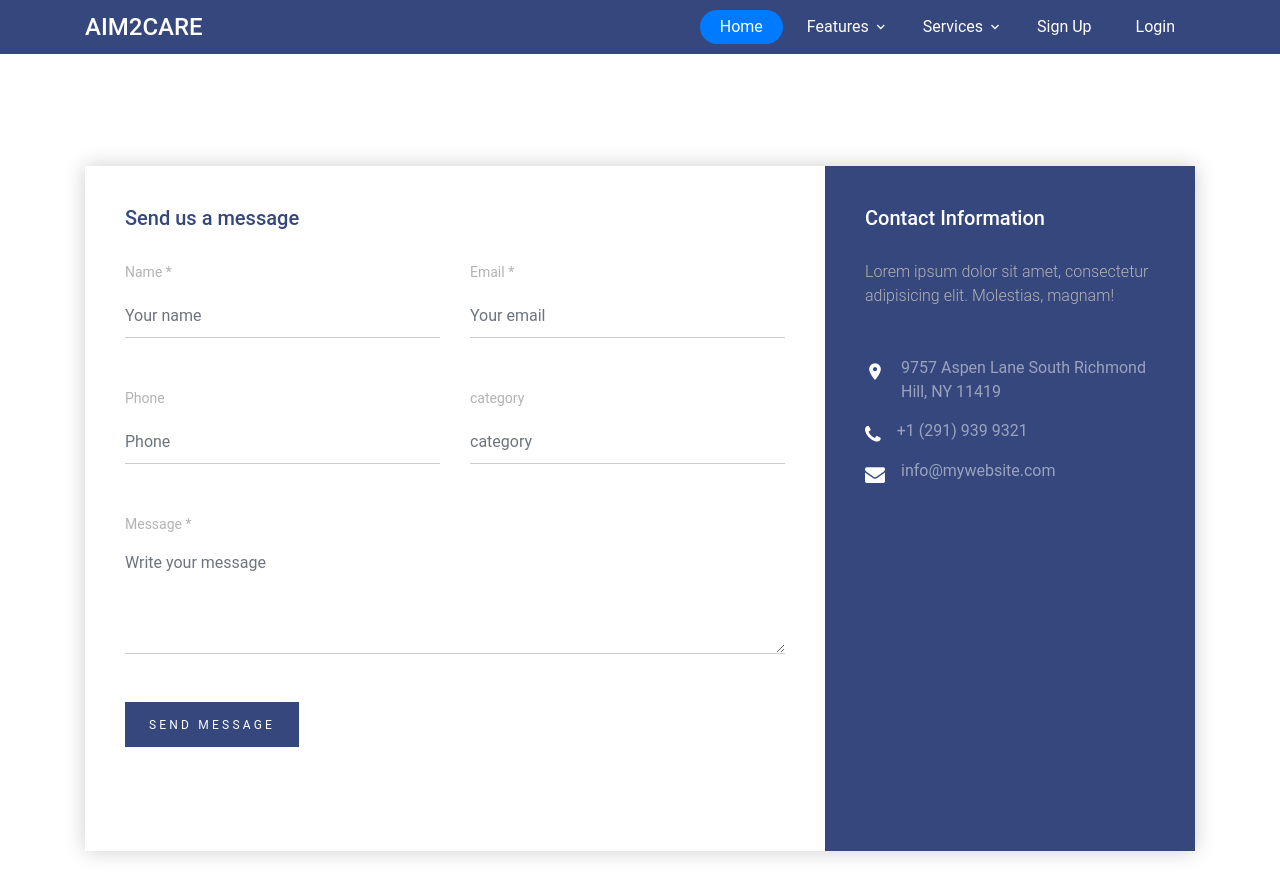
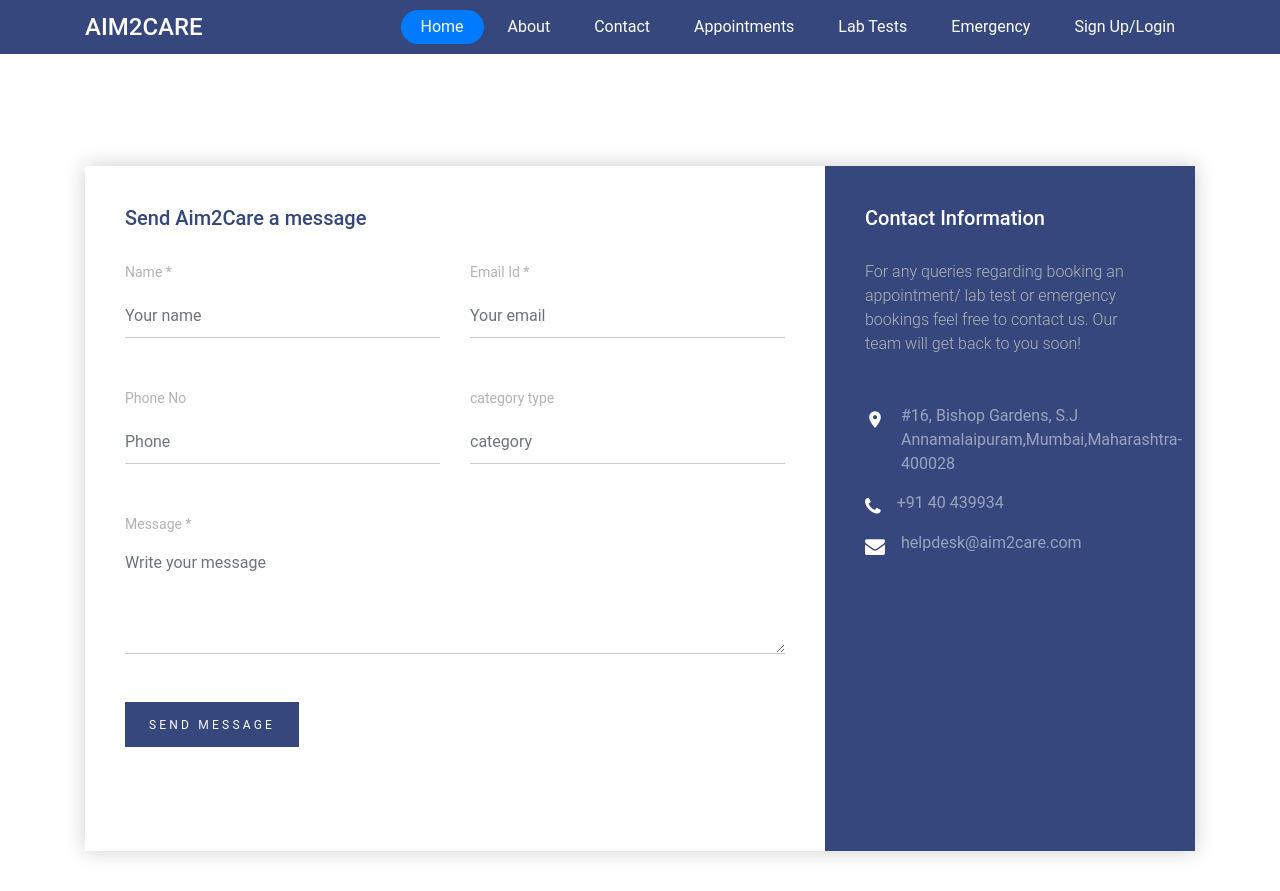
Before and after one commit to mihir44/HMS, a Django app: page /contact/ in a window 1280 px wide. Shown: the top 891 px of the page. Run offline with Django 3.2, Linux system fonts and the light colour scheme; some libraries are stand-ins or nearby versions; some web fonts are replaced.

Commit message:
changes on 27-08-2021

```diff
--- a/healthCare/health/templates/health/basic.html
+++ b/healthCare/health/templates/health/basic.html
@@ -52,7 +52,7 @@
 
             <ul class="site-menu js-clone-nav mr-auto d-none d-lg-block">
               <li class="active"><a href=""><span>Home</span></a></li>
-
+{% comment %}
               <li class="has-children">
                 <a href="about.html"><span>Features</span></a>
                 <ul class="dropdown arrow-top">
@@ -70,10 +70,16 @@
                   <li><a href="#">Emergency</a></li>
                   <li><a href="#">Lab Tests</a></li>
                 </ul>
-              </li>
+              </li> {% endcomment %}
 
-              <li><a href="blog.html"><span>Sign Up</span></a></li>
-              <li><a href="contact.html"><span>Login</span></a></li>
+              <li><a href="blog.html"><span>About</span></a></li>
+              <li><a href="blog.html"><span>Contact</span></a></li>
+              <li><a href="blog.html"><span>Appointments</span></a></li>
+              <li><a href="blog.html"><span>Lab Tests</span></a></li>
+              <li><a href="blog.html"><span>Emergency</span></a></li>
+
+
+              <li><a href="contact.html"><span>Sign Up/Login</span></a></li>
             </ul>
           </nav>
         </div>
@@ -88,6 +94,18 @@
     </div>
 
   </header>
+
+{% if messages %}
+{% for message in messages %}
+<div class="alert alert-{{ message.tags }} alert-dismissible fade show " role="alert">
+  {{ message }}
+
+  <button type="button" class="close" data-dismiss="alert" aria-label="Close">
+    <span aria-hidden="true">&times;</span>
+  </button>
+</div>
+{% endfor %}
+{% endif %}
 
   {% block body %} {% endblock %}
 
--- a/healthCare/health/templates/health/contact.html
+++ b/healthCare/health/templates/health/contact.html
@@ -17,7 +17,7 @@
       <div class="row align-items-stretch no-gutters contact-wrap">
         <div class="col-md-8">
           <div class="form h-100">
-            <h3>Send us a message</h3>
+            <h3>Send Aim2Care a message</h3>
             <form class="mb-5"  method="post" id="contactForm" name="contactForm">{% csrf_token%}
               <div class="row">
                 <div class="col-md-6 form-group mb-5">
@@ -25,18 +25,18 @@
                   <input type="text" class="form-control" name="name" id="name" placeholder="Your name">
                 </div>
                 <div class="col-md-6 form-group mb-5">
-                  <label class="col-form-label">Email *</label>
+                  <label class="col-form-label">Email Id *</label>
                   <input type="text" class="form-control" name="email" id="email"  placeholder="Your email">
                 </div>
               </div>
 
               <div class="row">
                 <div class="col-md-6 form-group mb-5">
-                  <label class="col-form-label">Phone</label>
+                  <label class="col-form-label">Phone No</label>
                   <input type="text" class="form-control" name="phone" id="phone"  placeholder="Phone">
                 </div>
                 <div class="col-md-6 form-group mb-5">
-                  <label class="col-form-label">category</label>
+                  <label class="col-form-label">category type</label>
                   <input type="text" class="form-control" name="category" id="category"  placeholder="category">
                 </div>
               </div>
@@ -65,19 +65,19 @@
         <div class="col-md-4">
           <div class="contact-info h-100">
             <h3>Contact Information</h3>
-            <p class="mb-5">Lorem ipsum dolor sit amet, consectetur adipisicing elit. Molestias, magnam!</p>
+            <p class="mb-5">For any queries regarding booking an appointment/ lab test or emergency bookings feel free to contact us. Our team will get back to you soon!</p>
             <ul class="list-unstyled">
               <li class="d-flex">
                 <span class="wrap-icon icon-room mr-3"></span>
-                <span class="text">9757 Aspen Lane South Richmond Hill, NY 11419</span>
+                <span class="text">#16, Bishop Gardens, S.J Annamalaipuram,Mumbai,Maharashtra- 400028</span>
               </li>
               <li class="d-flex">
                 <span class="wrap-icon icon-phone mr-3"></span>
-                <span class="text">+1 (291) 939 9321</span>
+                <span class="text">+91 40 439934</span>
               </li>
               <li class="d-flex">
                 <span class="wrap-icon icon-envelope mr-3"></span>
-                <span class="text">info@mywebsite.com</span>
+                <span class="text">helpdesk@aim2care.com</span>
               </li>
             </ul>
           </div>
--- a/healthCare/health/urls.py
+++ b/healthCare/health/urls.py
@@ -8,4 +8,5 @@ urlpatterns = [
     path('plogin/', views.patientLogin),
     path('pregister/', views.patientRegister),
     path('otp/', views.otp),
+    path('index/', views.index),
 ]
--- a/healthCare/health/views.py
+++ b/healthCare/health/views.py
@@ -1,6 +1,7 @@
 from django.shortcuts import render
 from django.http import HttpResponse
 from .models import Contact
+from django.contrib import messages
 
 # Create your views here.
 def index(request):
@@ -15,6 +16,8 @@ def contact(request):
         category = request.POST.get('category','')
         contact = Contact(name = name, email = email, category = category, message = message, phone = phone)
         contact.save()
+
+        messages.success(request, 'Message Sent! Aim2Care will contact you soon')
     return render(request,'health/contact.html')
 
 def patientLogin(request):
--- a/healthCare/healthCare/urls.py
+++ b/healthCare/healthCare/urls.py
@@ -22,3 +22,7 @@ urlpatterns = [
     path('admin/', admin.site.urls),
     path('', include('health.urls'))
 ] + static(settings.MEDIA_URL, document_root = settings.MEDIA_ROOT)
+
+admin.site.site_header="AIM2CARE"
+admin.site.site_header="AIM2CARE ADMIN PORTAL"
+admin.site.index_title="WELCOME TO AIM2CARE PORTAL"
```
Also changed, not shown: healthCare/health/models.py (+6 -1 lines), healthCare/health/templates/health/index.html (+4 -7 lines), healthCare/db.sqlite3.
